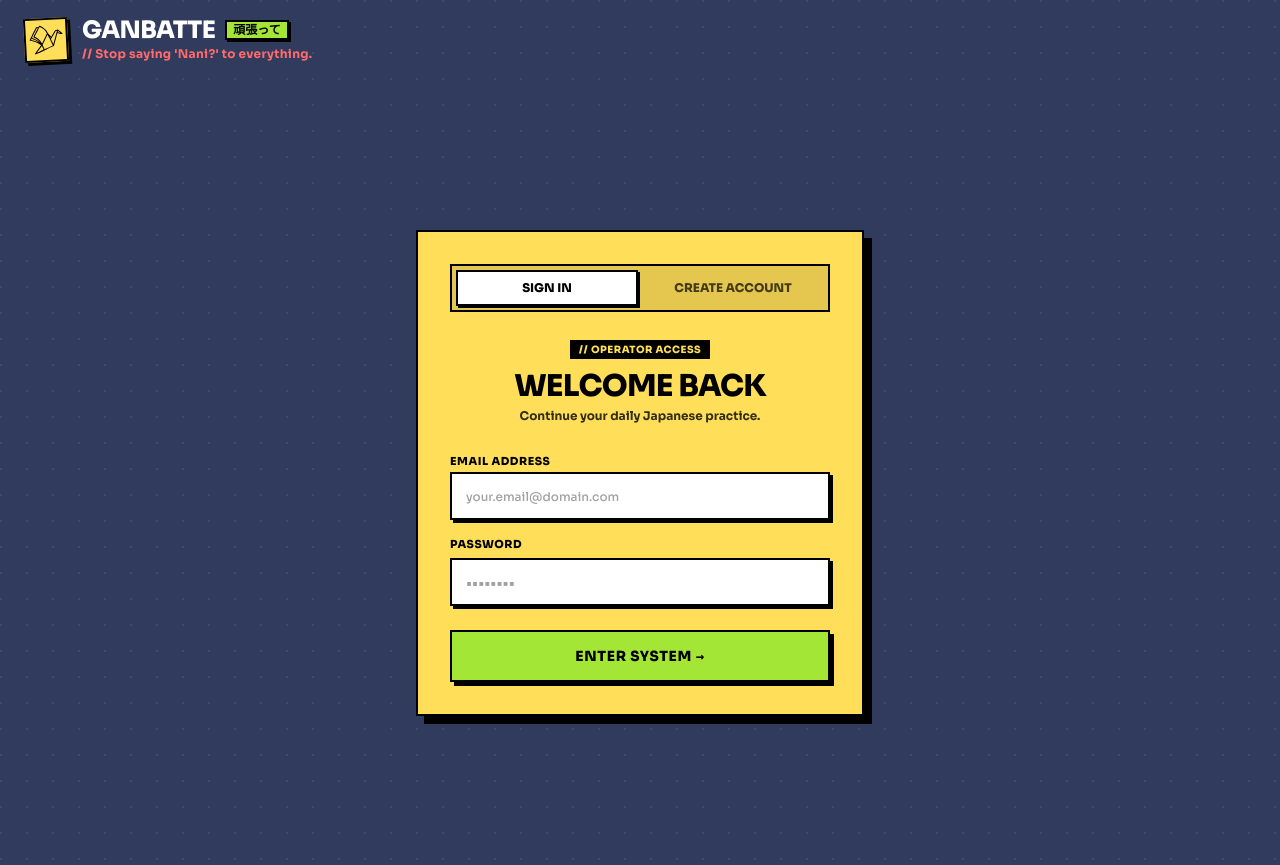
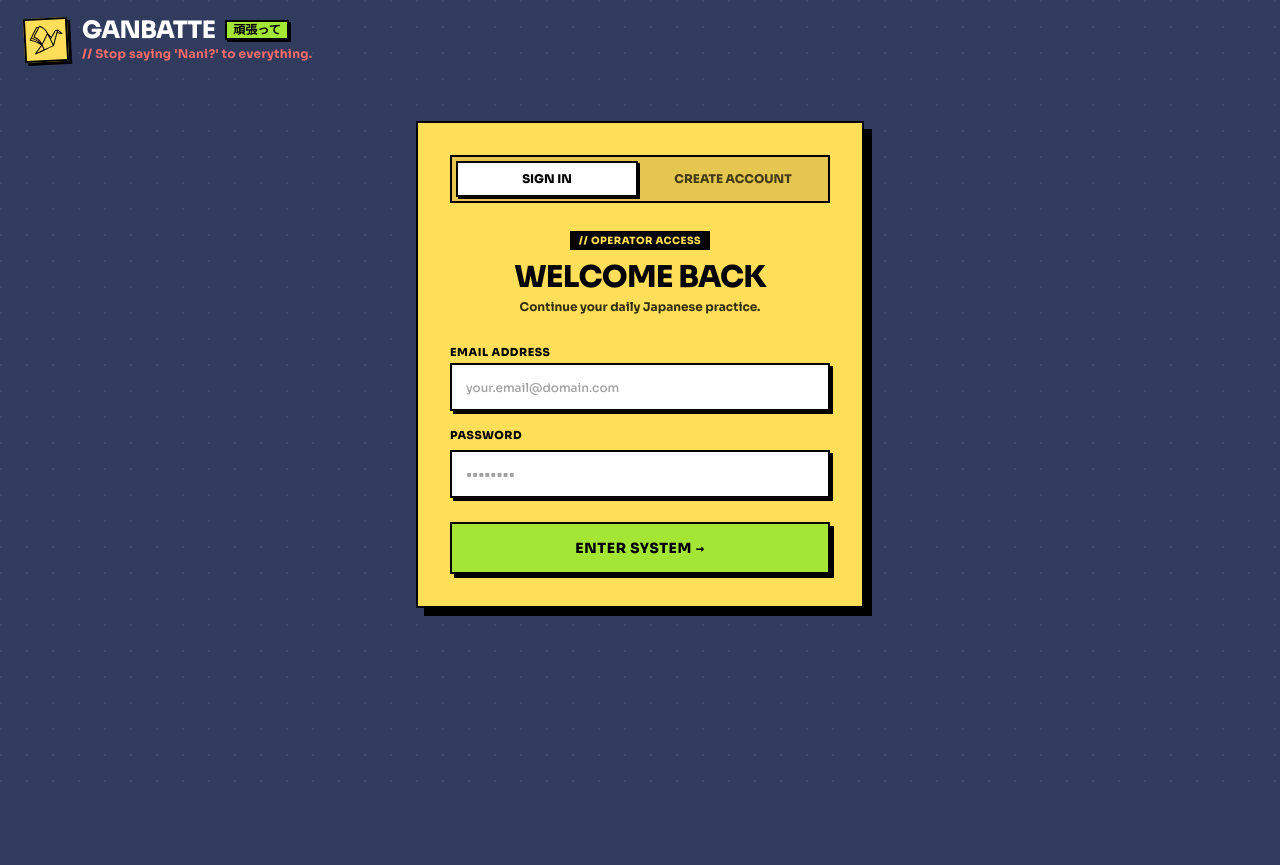
Before and after one commit to arnaut08/Ganbatte, a React (Vite) app in the folder client/: page / in a window 1280 px wide. After the commit the page ends 800 px from the top, so only its background shows below. Built offline with nearby package versions, Linux system fonts and the light colour scheme; no server answers; a web font is replaced by a local one.

Commit message:
fix: auth page height issue fixed

```diff
--- a/client/src/components/auth/AuthPage.jsx
+++ b/client/src/components/auth/AuthPage.jsx
@@ -57,7 +57,7 @@ function AuthPage() {
   };
 
   return (
-    <main className="flex min-h-[calc(100vh-64px)] items-center justify-center p-4">
+    <main className="flex items-center justify-center p-4">
       <div className="w-full max-w-md border-2 border-black bg-[#FFDE59] p-6 shadow-[8px_8px_0px_0px_#000000] sm:p-8">
 
         {/* 1. Mode Switcher Tabs */}
```
